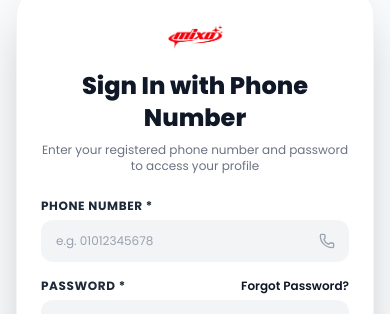
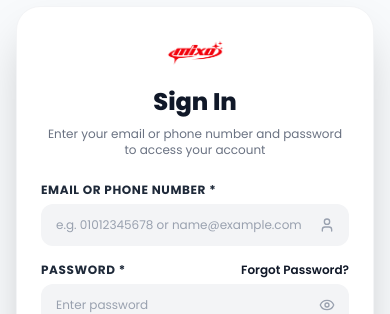
Before and after one commit to mohamed1160/MIXO, a React (Vite) app: page /login in a window 390 px wide. Shown: the part 280-594 px from the top of the page. Built offline with nearby package versions, Linux system fonts and the light colour scheme; no server answers; the database is empty; a web font is replaced by a local one.

Commit message:
feat: support login using email address or phone number

```diff
--- a/src/pages/Auth/Login.jsx
+++ b/src/pages/Auth/Login.jsx
@@ -3,7 +3,7 @@ import { useForm } from "react-hook-form";
 import { z } from "zod";
 import { zodResolver } from "@hookform/resolvers/zod";
 import { useNavigate, useLocation, Link } from "react-router-dom";
-import { Eye, EyeOff, Loader2, Phone, Lock, Apple, ArrowRight, ArrowLeft, Printer, Sparkles } from "lucide-react";
+import { Eye, EyeOff, Loader2, User, Phone, Mail, Lock, Apple, ArrowRight, ArrowLeft, Printer, Sparkles } from "lucide-react";
 import { useAuthStore } from "../../store/useAuthStore";
 import { useLanguage } from "../../providers/LanguageContext";
 import mixoLogoImg from "../../assets/images/logo/mixo_red_logo.png";
@@ -11,8 +11,8 @@ import heroDragonImg from "../../assets/images/3dprint/hero_dragon.jpg";
 import { useSEO } from "../../hooks/useSEO";
 
 const loginSchema = z.object({
-  phone: z.string().min(6, "Valid phone number is required"),
-  password: z.string().min(1, "Password is required"),
+  identifier: z.string().min(3, "البريد الإلكتروني أو رقم الهاتف مطلوب / Email or Phone number is required"),
+  password: z.string().min(1, "كلمة المرور مطلوبة / Password is required"),
 });
 
 export default function Login() {
@@ -28,8 +28,8 @@ export default function Login() {
 
   const from = location.state?.from?.pathname || "/";
 
-  const isAdminCheck = (u, phoneInput) => {
-    if (phoneInput === "01000000000" || phoneInput === "admin@gmail.com") return true;
+  const isAdminCheck = (u, inputVal) => {
+    if (inputVal === "01000000000" || inputVal?.toLowerCase() === "admin@gmail.com") return true;
     if (u?.role === "admin" || u?.phone === "01000000000" || u?.email?.toLowerCase() === "admin@gmail.com") return true;
     return false;
   };
@@ -51,16 +51,16 @@ export default function Login() {
   } = useForm({
     resolver: zodResolver(loginSchema),
     defaultValues: {
-      phone: "",
+      identifier: "",
       password: "",
     },
   });
 
   const onSubmit = async (data) => {
     try {
-      const loggedUser = await login(data.phone, data.password);
+      const loggedUser = await login(data.identifier, data.password);
       if (loggedUser) {
-        if (isAdminCheck(loggedUser, data.phone)) {
+        if (isAdminCheck(loggedUser, data.identifier)) {
           navigate("/admin", { replace: true });
         } else {
           navigate(from, { replace: true });
@@ -98,8 +98,8 @@ export default function Login() {
             </h2>
             <p className="text-xs text-gray-300 leading-relaxed">
               {isRTL
-                ? "سجل دخولك برقم التليفون لمتابعة طلبات الطباعة ثلاثية الأبعاد الخاصة بك وحفظ التصاميم المفضلة."
-                : "Sign in with your phone number to track your custom 3D orders and request price quotes."}
+                ? "سجل دخولك بالبريد الإلكتروني أو رقم الهاتف لمتابعة طلبات الطباعة ثلاثية الأبعاد الخاصة بك."
+                : "Sign in with your email or phone number to track your custom 3D orders and request price quotes."}
             </p>
           </div>
 
@@ -119,10 +119,10 @@ export default function Login() {
               <img src={mixoLogoImg} alt="Mixo Logo" className="h-10 w-auto mx-auto object-contain" />
             </Link>
             <h2 className="text-2xl sm:text-3xl font-extrabold text-gray-900 dark:text-white">
-              {isRTL ? "تسجيل الدخول برقم التليفون" : "Sign In with Phone Number"}
+              {isRTL ? "تسجيل الدخول" : "Sign In"}
             </h2>
             <p className="text-xs text-gray-500 dark:text-[#7F8A96]">
-              {isRTL ? "أدخل رقم تليفونك وكلمة المرور للمتابعة" : "Enter your registered phone number and password to access your profile"}
+              {isRTL ? "أدخل البريد الإلكتروني أو رقم الهاتف وكلمة المرور للمتابعة" : "Enter your email or phone number and password to access your account"}
             </p>
           </div>
 
@@ -135,26 +135,26 @@ export default function Login() {
               </div>
             )}
 
-            {/* Phone Number Field */}
+            {/* Email or Phone Field */}
             <div className="space-y-1.5">
               <label className="block text-xs font-bold uppercase tracking-wider text-gray-800 dark:text-[#F5F7FA]">
-                {isRTL ? "رقم الهاتف *" : "Phone Number *"}
+                {isRTL ? "البريد الإلكتروني أو رقم الهاتف *" : "Email or Phone Number *"}
               </label>
               <div className="relative">
                 <input
-                  type="tel"
-                  {...register("phone")}
-                  placeholder={isRTL ? "أدخل رقم تليفونك (مثال: 01012345678)" : "e.g. 01012345678"}
+                  type="text"
+                  {...register("identifier")}
+                  placeholder={isRTL ? "أدخل البريد أو رقم الهاتف (مثال: 01012345678 أو email@example.com)" : "e.g. 01012345678 or name@example.com"}
                   className={`w-full bg-[#F3F4F6] dark:bg-[#151C24] text-gray-900 dark:text-[#F5F7FA] placeholder-gray-400 text-xs sm:text-sm rounded-xl py-3 pl-3.5 pr-10 border transition-all ${
-                    errors.phone
+                    errors.identifier
                       ? "border-red-500 focus:border-red-500"
                       : "border-transparent dark:border-[#26313D] focus:border-[#FF1F3D] focus:outline-none"
                   }`}
                 />
-                <Phone className="absolute right-3.5 top-1/2 -translate-y-1/2 w-4 h-4 text-gray-400" />
+                <User className="absolute right-3.5 top-1/2 -translate-y-1/2 w-4 h-4 text-gray-400" />
               </div>
-              {errors.phone && (
-                <p className="text-[11px] font-medium text-red-500">{errors.phone.message}</p>
+              {errors.identifier && (
+                <p className="text-[11px] font-medium text-red-500">{errors.identifier.message}</p>
               )}
             </div>
 
--- a/src/store/useAuthStore.js
+++ b/src/store/useAuthStore.js
@@ -125,7 +125,7 @@ export const useAuthStore = create((set, get) => ({
     );
 
     if (!foundUser) {
-      const errMsg = 'رقم الهاتف غير مسجل لدينا، يرجى إنشاء حساب جديد أولاً ⚠️';
+      const errMsg = 'البريد الإلكتروني أو رقم الهاتف غير مسجل لدينا، يرجى إنشاء حساب جديد أولاً ⚠️';
       set({ isLoading: false, error: errMsg });
       throw new Error(errMsg);
     }
```
